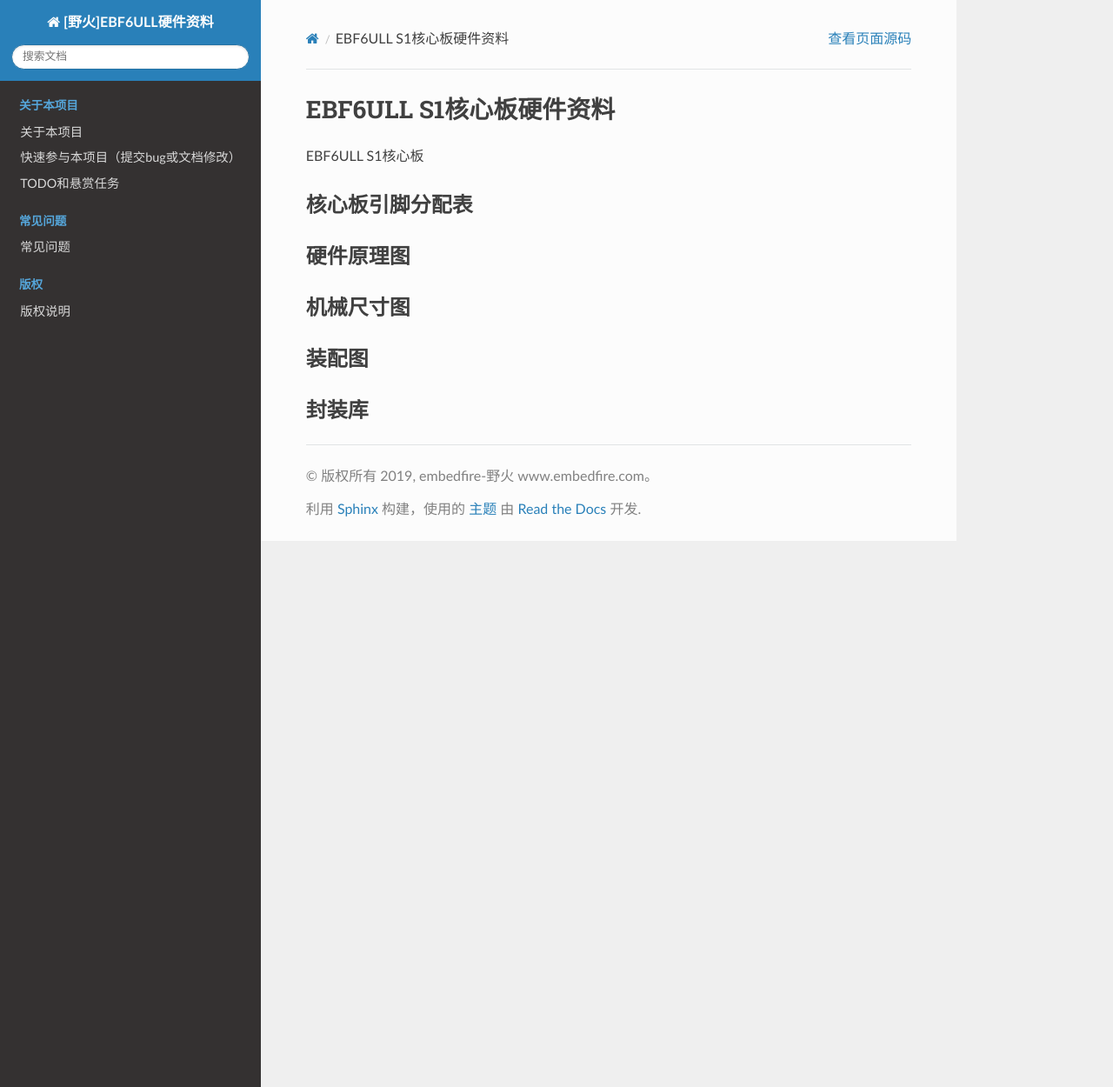
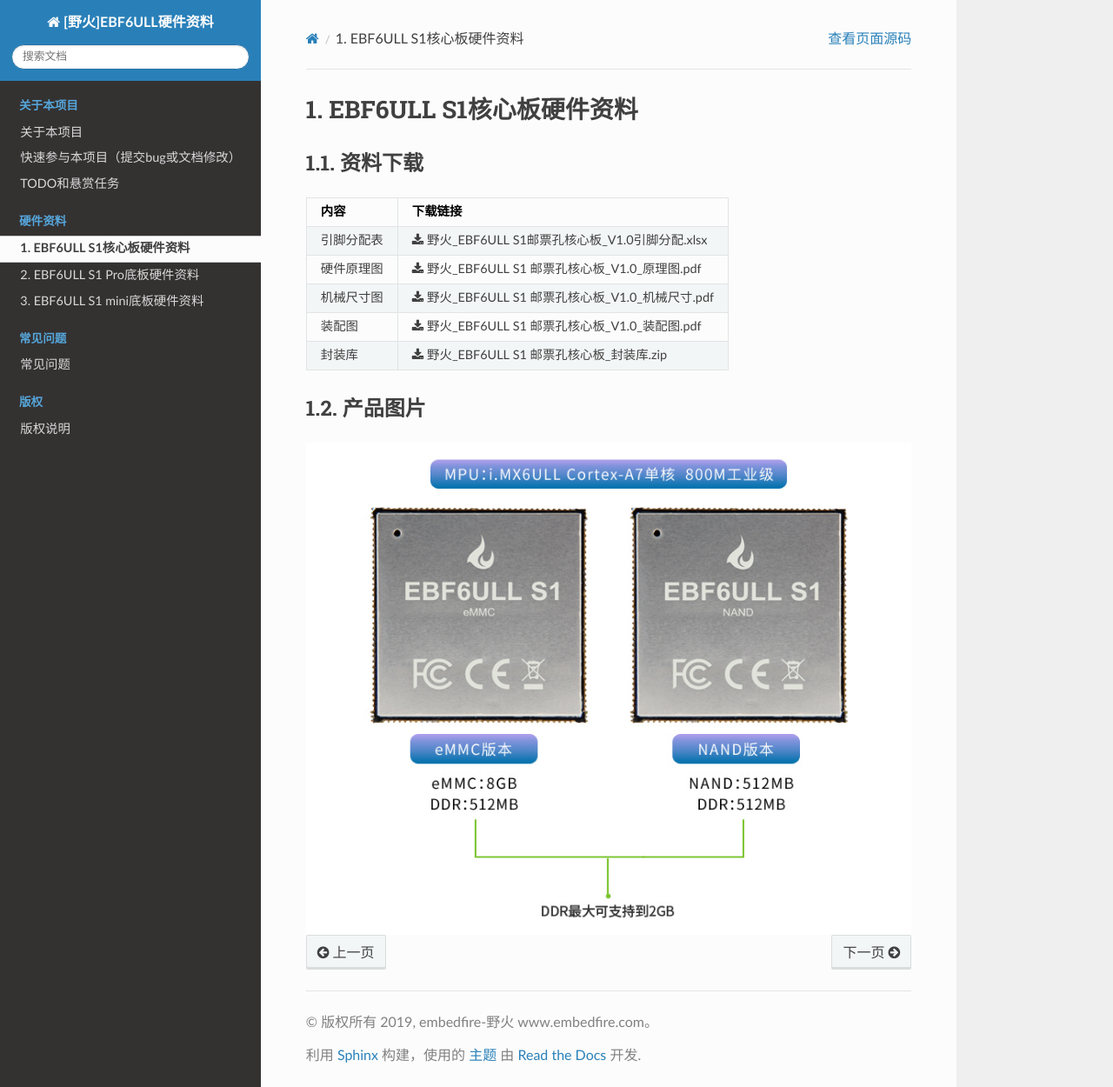
Before and after one commit to Embedfire/ebf_6ull_hardware, a Sphinx documentation site: the page built from documentation/board/ebf6ulls1.rst, in a window 1280 px wide and 1250 px high. Shown: the whole window at 87% size. Built offline with Sphinx 7.4.7 and the Read the Docs theme 2.0.0, drawn with Linux system fonts in a browser that asks for light colours; pages that are not in the unit, such as notebooks, are missing from menus.

Commit message:
修改好硬件资料说明

```diff
--- a/documentation/README.rst
+++ b/documentation/README.rst
@@ -3,8 +3,8 @@
 关于本项目
 ==============
 
-本项目的github地址：https://github.com/Embdefire/ebf_contribute_guide
+本项目的github地址：https://github.com/Embdefire/ebf_6ull_hardware
 
-本项目的gitee 地址：https://gitee.com/wildfireteam/ebf_contribute_guide
+本项目的gitee 地址：https://gitee.com/wildfireteam/ebf_6ull_hardware
 
-点击右侧链接可在线阅读本项目文档：《 `[野火]sphinx文档规范与模版 <http://contribute.doc.embedfire.com>`_ 》
+点击右侧链接可在线阅读本项目文档：《 `[野火]EBF6ULL 硬件资料 <ebf-6ull-hardware.readthedocs.io>`_ 》
--- a/documentation/board/ebf6ulls1.rst
+++ b/documentation/board/ebf6ulls1.rst
@@ -4,31 +4,24 @@
 EBF6ULL S1核心板硬件资料
 ==========================================
 
-EBF6ULL S1核心板
 
-核心板引脚分配表
+
+资料下载
 ------------------------
 
 ============  ====================
-A             下载链接
-===========   ====================
-引脚分配表    :download:`引脚分配表 <../requirements.txt>`.
-===========   ====================
+内容            下载链接
+============  ====================
+引脚分配表     :download:`野火_EBF6ULL S1邮票孔核心板_V1.0引脚分配.xlsx <../../hardware/EBF6ULL S1/野火_EBF6ULL S1邮票孔核心板_V1.0引脚分配.xlsx>`
+硬件原理图     :download:`野火_EBF6ULL S1 邮票孔核心板_V1.0_原理图.pdf <../../hardware/EBF6ULL S1/野火_EBF6ULL S1 邮票孔核心板_V1.0_原理图.pdf>`
+机械尺寸图     :download:`野火_EBF6ULL S1 邮票孔核心板_V1.0_机械尺寸.pdf <../../hardware/EBF6ULL S1/野火_EBF6ULL S1 邮票孔核心板_V1.0_机械尺寸.pdf>`
+装配图         :download:`野火_EBF6ULL S1 邮票孔核心板_V1.0_装配图.pdf <../../hardware/EBF6ULL S1/野火_EBF6ULL S1 邮票孔核心板_V1.0_装配图.pdf>`
+封装库         :download:`野火_EBF6ULL S1 邮票孔核心板_封装库.zip <../../hardware/EBF6ULL S1/封装库.zip>`
+============  ====================
 
+产品图片
+------------------
 
-
-硬件原理图
----------------------
-
-
-机械尺寸图
----------------------
-
-
-
-装配图
-----------------------
-
-
-封装库
-----------------------
+.. image:: ../media/ebf6ull_s1.jpeg
+   :align: center
+   :alt: EBF6ULL S1核心板
--- a/documentation/index.rst
+++ b/documentation/index.rst
@@ -23,7 +23,9 @@
    :titlesonly:
    :numbered:
 
-   hardware/ebf6ulls1
+   board/ebf6ulls1
+   board/ebf6ulls1_pro
+   board/ebf6ulls1_mini
 
 
 .. toctree::
```
Also changed, not shown: documentation/board/ebf6ulls1_mini.rst (+17 -17 lines), documentation/board/ebf6ulls1_pro.rst (+17 -17 lines), documentation/media/ebf6ull_s1.jpeg (renamed from documentation/media/ebf6ul004.jpeg), documentation/media/ebf6ull_s1_mini.jpeg (renamed from documentation/media/ebf6ul002.jpeg), documentation/media/ebf6ull_s1_pro.jpeg (renamed from documentation/media/ebf6ul003.jpeg), 2 other files.
